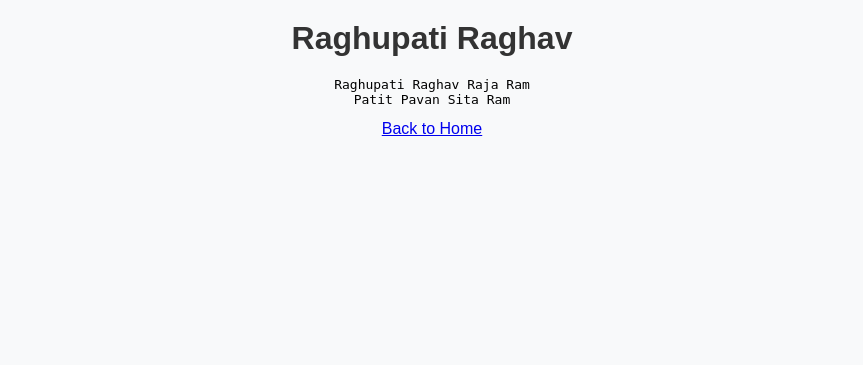
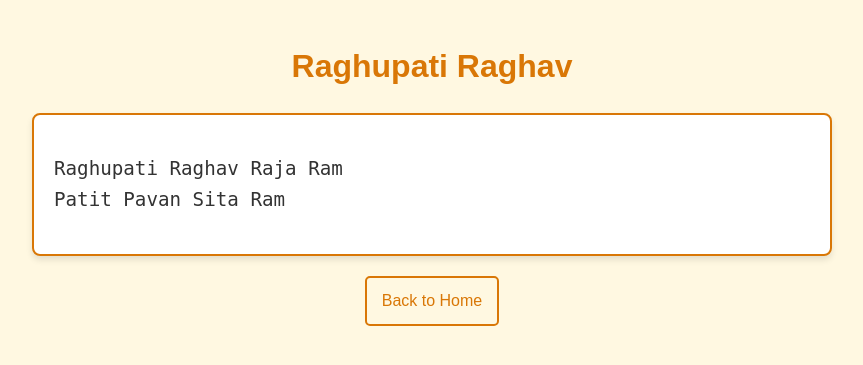
Before and after one commit to shariharan2002/LyricsSearch, a Flask app: page /song/1 in a window 1280 px wide. Shown: the top 365 px of the page, without its empty margins (208-1071 px from the left). Run offline with Flask 3, Linux system fonts and the light colour scheme; data comes from the database, SQL or seed files in the repository.

Commit message:
Update song.html and style.css

```diff
--- a/static/style.css
+++ b/static/style.css
@@ -2,31 +2,66 @@ body {
     font-family: Arial, sans-serif;
     margin: 0;
     padding: 0;
-    text-align: center;
-    background-color: #f8f9fa;
+    background-color: #fff8e1; /* Light saffron background */
+    color: #333; /* High contrast for readability */
+    line-height: 1.6;
 }
 
-h1 {
-    margin: 20px;
-    color: #333;
+.container {
+    max-width: 800px;
+    margin: 0 auto;
+    padding: 20px;
+    text-align: center;
 }
 
-form {
-    margin: 20px;
+h1.song-title {
+    font-size: 2rem;
+    color: #d97706; /* Bright saffron for the title */
+    margin-bottom: 20px;
 }
 
-input[type="text"] {
-    width: 50%;
-    padding: 10px;
-    margin-right: 10px;
+.lyrics-container {
+    background-color: #ffffff; /* White background for lyrics for contrast */
+    border: 2px solid #d97706; /* Saffron border */
+    border-radius: 8px;
+    padding: 20px;
+    margin-bottom: 20px;
+    box-shadow: 0px 4px 6px rgba(0, 0, 0, 0.1);
+    text-align: left; /* Align lyrics to the left for readability */
+    overflow-x: auto; /* Handle long lines gracefully */
 }
 
-button {
-    padding: 10px 20px;
-    cursor: pointer;
+pre.lyrics {
+    font-size: 1.2rem; /* Larger text for easy reading */
+    white-space: pre-wrap; /* Wrap text instead of horizontal scrolling */
+    word-wrap: break-word;
 }
 
-ul {
-    list-style-type: none;
-    padding: 0;
+a.back-link {
+    font-size: 1rem;
+    color: #d97706; /* Saffron-colored link */
+    text-decoration: none;
+    border: 2px solid #d97706;
+    border-radius: 5px;
+    padding: 10px 15px;
+    display: inline-block;
+    transition: all 0.3s ease;
 }
+
+a.back-link:hover {
+    background-color: #d97706; /* Saffron background on hover */
+    color: #fff; /* White text on hover */
+}
+
+@media (max-width: 600px) {
+    h1.song-title {
+        font-size: 1.5rem; /* Smaller font for smaller screens */
+    }
+    pre.lyrics {
+        font-size: 1rem;
+    }
+    a.back-link {
+        font-size: 0.9rem;
+        padding: 8px 12px;
+    }
+}
--- a/templates/song.html
+++ b/templates/song.html
@@ -7,8 +7,12 @@
     <link rel="stylesheet" href="/static/style.css">
 </head>
 <body>
-    <h1>{{ song.title }}</h1>
-    <pre>{{ song.lyrics }}</pre>
-    <a href="/">Back to Home</a>
+    <div class="container">
+        <h1 class="song-title">{{ song.title }}</h1>
+        <div class="lyrics-container">
+            <pre class="lyrics">{{ song.lyrics }}</pre>
+        </div>
+        <a href="/" class="back-link">Back to Home</a>
+    </div>
 </body>
 </html>
```
